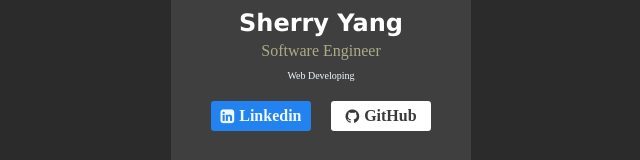
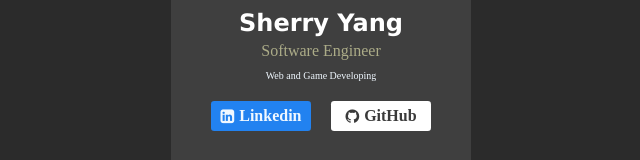
Before and after one commit to sherryysj/ReactJSRecap, a JavaScript app in the folder BusinessCard/: page / in a window 1280 px wide. Shown: the part 322-482 px from the top of the page, without its empty margins (327-967 px from the left). Built offline with nearby package versions, Linux system fonts and the light colour scheme; the HTML template or start-up script is replaced by a standard one.

Commit message:
update header content

```diff
--- a/BusinessCard/src/Components/Header.js
+++ b/BusinessCard/src/Components/Header.js
@@ -6,7 +6,7 @@ function Header() {
         <img src={Photo} alt="profile" className='photo'/>
         <h2 className='card-name'>Sherry Yang</h2>
         <p className='card-title'>Software Engineer</p>
-        <p className='card-work'>Web Developing</p>
+        <p className='card-work'>Web and Game Developing</p>
     </div>
   )
 }
```
